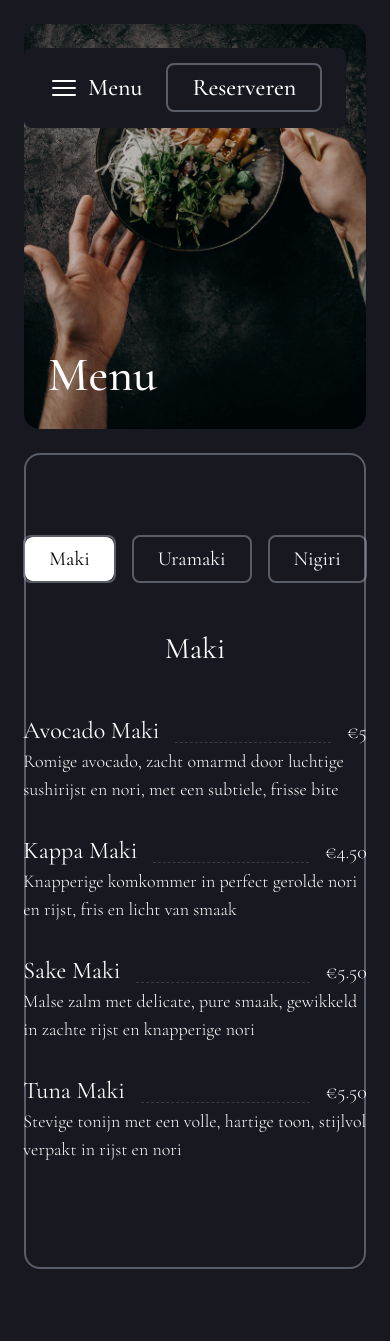
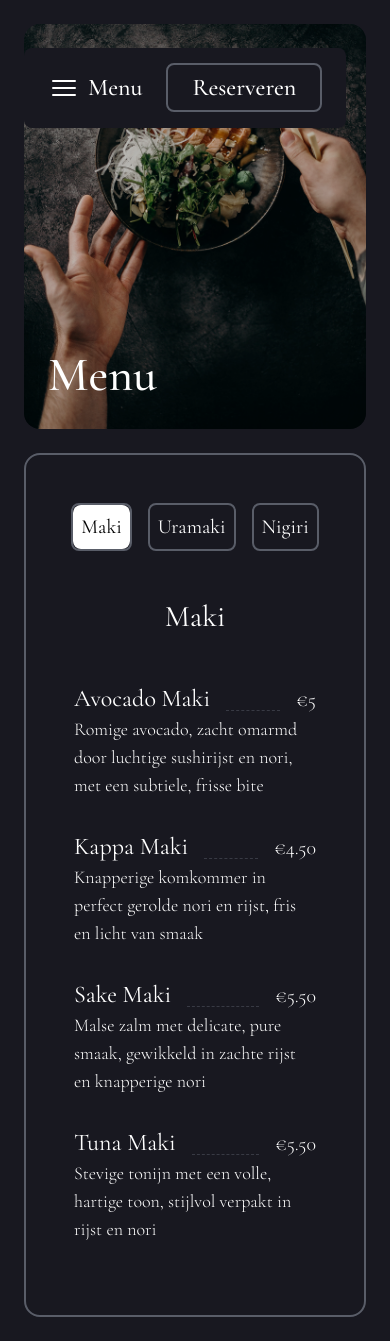
Before and after one commit to sushi-by-sugi/sushi-by-sugi, a Next.js app: page /menu in a window 390 px wide. Before the commit the page ends 1293 px from the top, so only its background shows below. Built offline with nearby package versions, Linux system fonts and the light colour scheme.

Commit message:
mobile menu fix

```diff
--- a/app/menu/page.tsx
+++ b/app/menu/page.tsx
@@ -16,8 +16,8 @@ export default function MenuPage() {
       imageAlt="Sushi menu image"
       heading="Menu"
     >
-      <div className="lg:overflow-auto [scrollbar-gutter:stable] lg:h-full flex justify-center p-20 border-2 border-gray-400/50 rounded-2xl">
-        <div className="flex items-center flex-col gap-12">
+      <div className="lg:overflow-auto [scrollbar-gutter:stable] lg:h-full flex justify-center p-12 lg:p-20 border-2 border-gray-400/50 rounded-2xl">
+        <div className="flex items-center flex-col gap-12 w-full">
           <div className="flex gap-4 text-xl">
             {categories.map((category) => {
               const isActive = selectedCategory === category;
@@ -26,7 +26,7 @@ export default function MenuPage() {
                   key={category}
                   onClick={() => setSelectedCategory(category)}
                   whileTap={{ scale: 0.98 }}
-                  className={`relative overflow-hidden px-6 py-2 border-2 border-gray-400/50 transition-colors duration-300 rounded-lg cursor-pointer ${
+                  className={`relative overflow-hidden px-2 md:px-6 py-2 border-2 border-gray-400/50 transition-colors duration-300 rounded-lg cursor-pointer ${
                     isActive ? "text-black" : "hover:bg-white hover:text-black"
                   }`}
                 >
```
